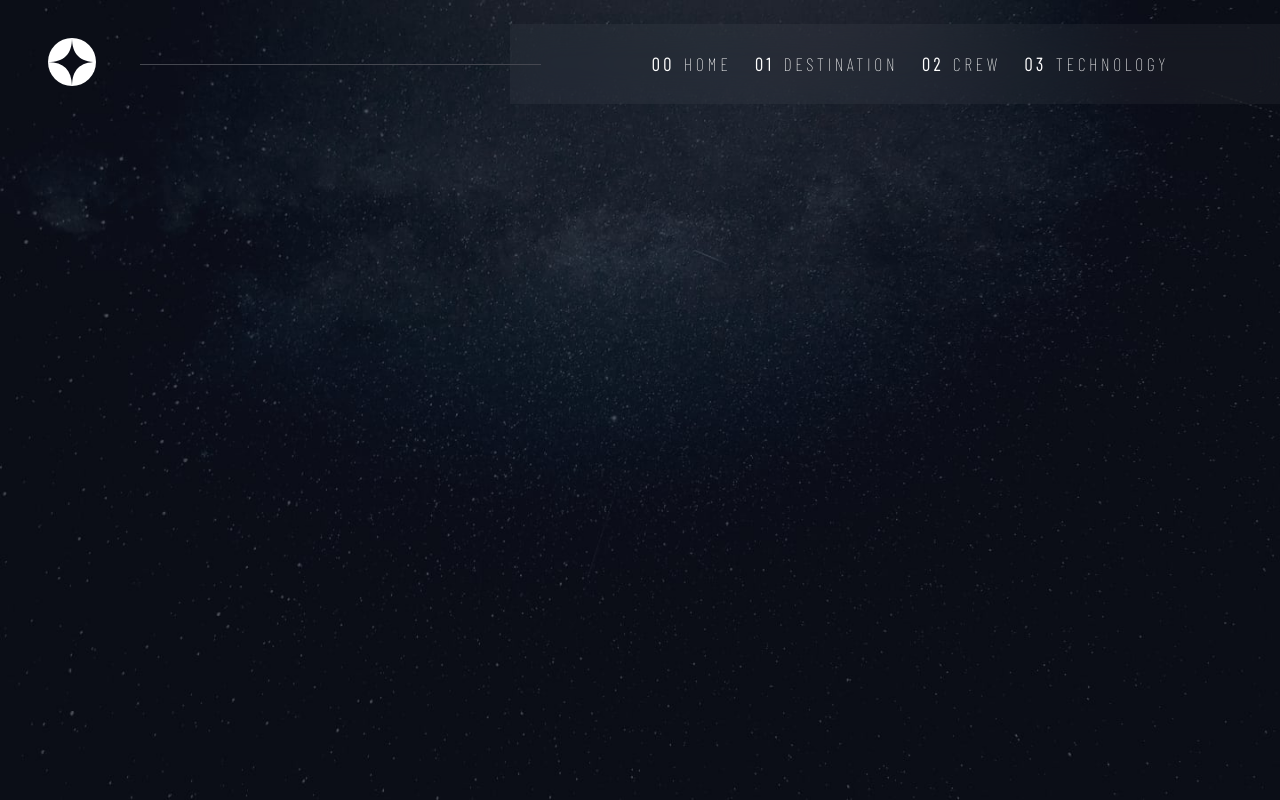
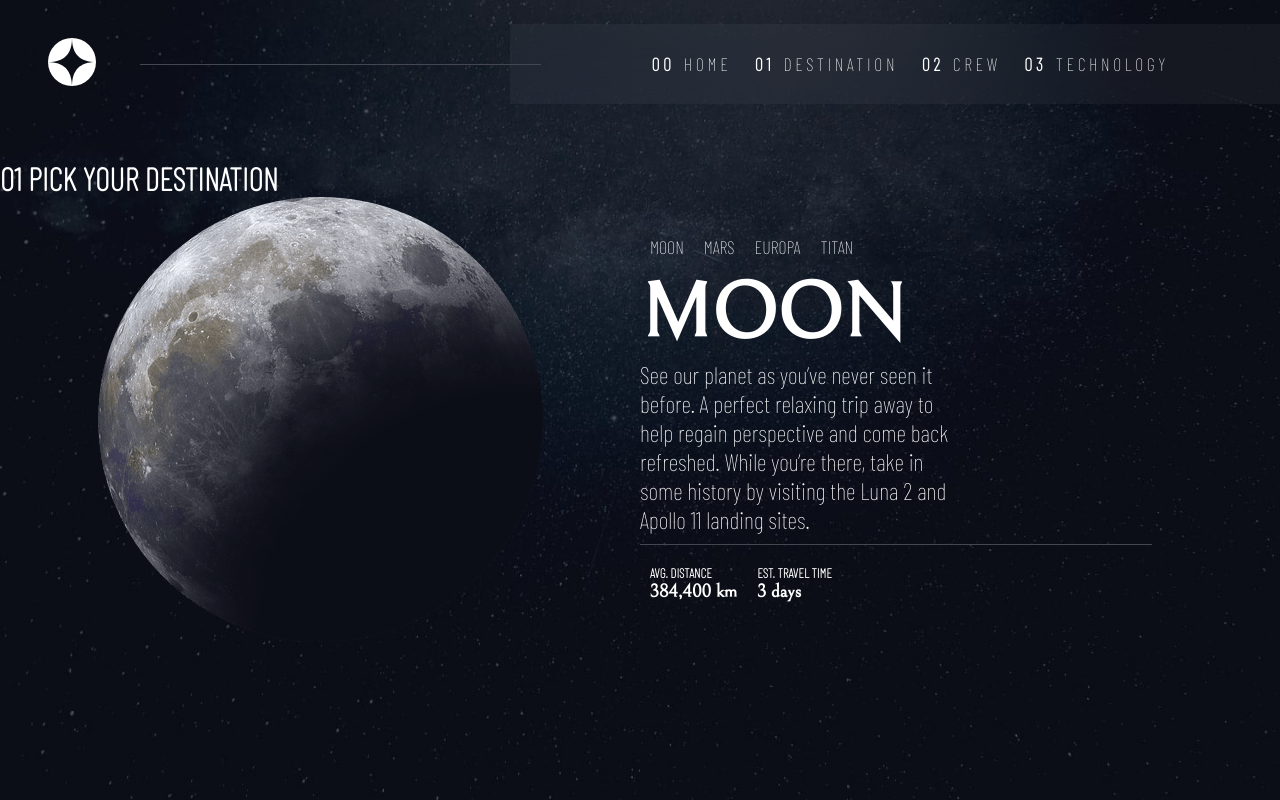
Before and after one commit to David-Chazoule/Space-Tourism, a React (Create React App) app in the folder spacetourism/: page /Destination in a window 1280 px wide. Built offline with nearby package versions, Linux system fonts and the light colour scheme.

Commit message:
recuperation destination data + starting design

```diff
--- a/spacetourism/public/data.json
+++ b/spacetourism/public/data.json
@@ -1,7 +1,7 @@
 {
   "destinations": [
     {
-      "name": "Moon",
+      "name": "MOON",
       "images": {
         "png": "./assets/destination/image-moon.png",
         "webp": "./assets/destination/image-moon.webp"
@@ -11,7 +11,7 @@
       "travel": "3 days"
     },
     {
-      "name": "Mars",
+      "name": "MARS",
       "images": {
         "png": "./assets/destination/image-mars.png",
         "webp": "./assets/destination/image-mars.webp"
@@ -21,7 +21,7 @@
       "travel": "9 months"
     },
     {
-      "name": "Europa",
+      "name": "EUROPA",
       "images": {
         "png": "./assets/destination/image-europa.png",
         "webp": "./assets/destination/image-europa.webp"
@@ -31,7 +31,7 @@
       "travel": "3 years"
     },
     {
-      "name": "Titan",
+      "name": "TITAN",
       "images": {
         "png": "./assets/destination/image-titan.png",
         "webp": "./assets/destination/image-titan.webp"
--- a/spacetourism/src/components/destination/Destination.tsx
+++ b/spacetourism/src/components/destination/Destination.tsx
@@ -1,9 +1,78 @@
+import { useEffect, useState } from "react";
+import axios from "axios";
 
+interface DestinationTravel {
+  name: string;
+  images: {
+    png: string;
+    webp: string;
+  };
+  description: string;
+  distance: string;
+  travel: string;
+}
 
 function Destination() {
+  const [destination, setDestination] = useState<DestinationTravel[]>([]);
+  const [currentIndex, setCurrentIndex] = useState(0);
+
+  useEffect(() => {
+    axios
+      .get("/data.json")
+      .then((response) => setDestination(response.data.destinations))
+      .catch((error) => console.error("error", error));
+  }, []);
+
+  const handleIndexChange = (index: number) => {
+    setCurrentIndex(index);
+  };
+
+  const currentDestination = destination[currentIndex];
+
   return (
-    <div className="destination_container"></div>
-  )
+    <div className="destination_container">
+      <h1>01 PICK YOUR DESTINATION</h1>
+      {currentDestination && (
+        <div className="destination">
+          <div className="img-box">
+            <img src={`${currentDestination.images.png}`} alt="image-planete" />
+          </div>
+          <div className="information-box">
+            <div className="destination-choice">
+              {destination.map((elem, index) => (
+                <button
+                  key={index}
+                  className={`destination-button ${
+                    index === currentIndex ? "active" : ""
+                  }`}
+                  onClick={() => handleIndexChange(index)}
+                >
+                  {elem.name}
+                </button>
+              ))}
+            </div>
+            <div className="info-planete">
+              <h1>{currentDestination.name}</h1>
+              <p>{currentDestination.description}</p>
+            </div>
+            <div className="line-box">
+            <div className="line"></div>
+            </div>
+            <div className="distance-time-box">
+              <div>
+                <h5>AVG. DISTANCE</h5>
+                <h3>{currentDestination.distance}</h3>
+              </div>
+              <div>
+                <h5>EST. TRAVEL TIME</h5>
+                <h3>{currentDestination.travel}</h3>
+              </div>
+            </div>
+          </div>
+        </div>
+      )}
+    </div>
+  );
 }
 
-export default Destination
+export default Destination;
--- a/spacetourism/src/components/destination/_destination.scss
+++ b/spacetourism/src/components/destination/_destination.scss
@@ -6,16 +6,110 @@
   background-position: center;
   background-repeat: no-repeat;
   display: flex;
-  align-items: center;
+  flex-direction: column;
+  align-items: flex-start;
   justify-content: center;
+  color: white;
 
   //tablet
-@media screen and (max-width: 1070px) {
-  background-image: url('../../assets/background/background-destination-tablet.jpg');
+  @media screen and (max-width: 1070px) {
+    background-image: url("../../assets/background/background-destination-tablet.jpg");
   }
 
   //mobile
   @media screen and (max-width: 800px) {
-    background-image: url('../../assets/background/background-destination-mobile.jpg');
+    background-image: url("../../assets/background/background-destination-mobile.jpg");
+  }
+
+  h1 {
+    font-family: $fontBarlow;
+  }
+
+  .destination {
+    display: grid;
+    grid-template-columns: 1fr 1fr;
+    width: 100%;
+
+    .img-box {
+      display: flex;
+      align-items: center;
+      justify-content: center;
+    }
+
+    .information-box {
+      display: flex;
+      flex-direction: column;
+      align-items: center;
+      justify-content: center;
+
+      .destination-choice {
+        display: flex;
+        width: 100%;
+
+        button {
+          background-color: transparent;
+          border: none;
+          color: white;
+          margin: 10px;
+          font-size: 18px;
+          font-family: $fontBarlow;
+        }
+      }
+
+      .info-planete {
+        display: flex;
+        flex-direction: column;
+        justify-content: flex-start;
+        align-items: flex-start;
+        width: 100%;
+
+        h1 {
+          font-family: $fontBellefair;
+          font-size: 5em;
+        }
+
+        p {
+          font-family: $fontBarlow;
+          font-size: 1.5em;
+          width: 50%;
+
+        }
+      }
+
+      .line-box{
+        display: flex;
+        width: 100%;
+        margin: 10px 0;
+        .line {
+
+          height: 1px;
+          background-color: #454750;
+
+          width: 80%;
+
+        }
+      }
+
+
+      .distance-time-box {
+        display: flex;
+        width: 100%;
+
+
+        div {
+          display: flex;
+          flex-direction: column;
+          margin: 10px;
+
+          h5 {
+            font-family: $fontBarlow;
+          }
+
+          h3 {
+            font-family: $fontBellefair;
+          }
+        }
+      }
+    }
   }
 }
```
